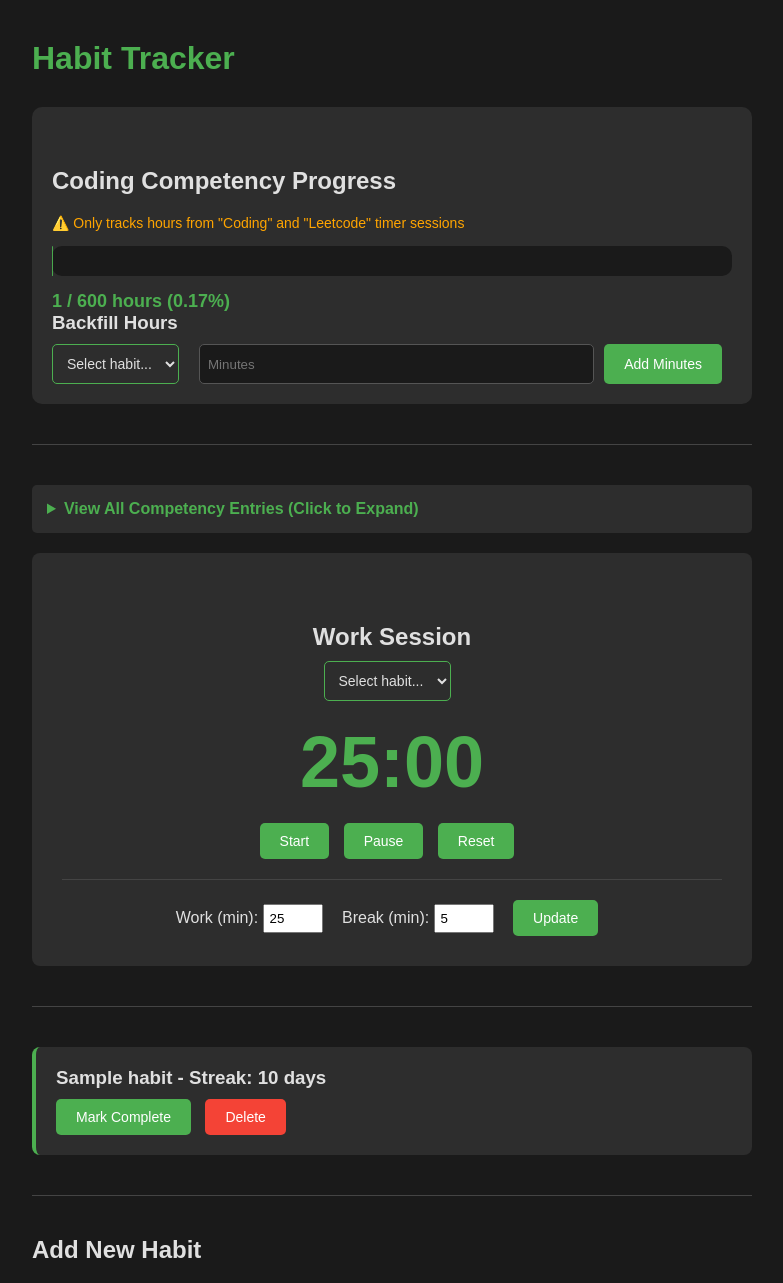
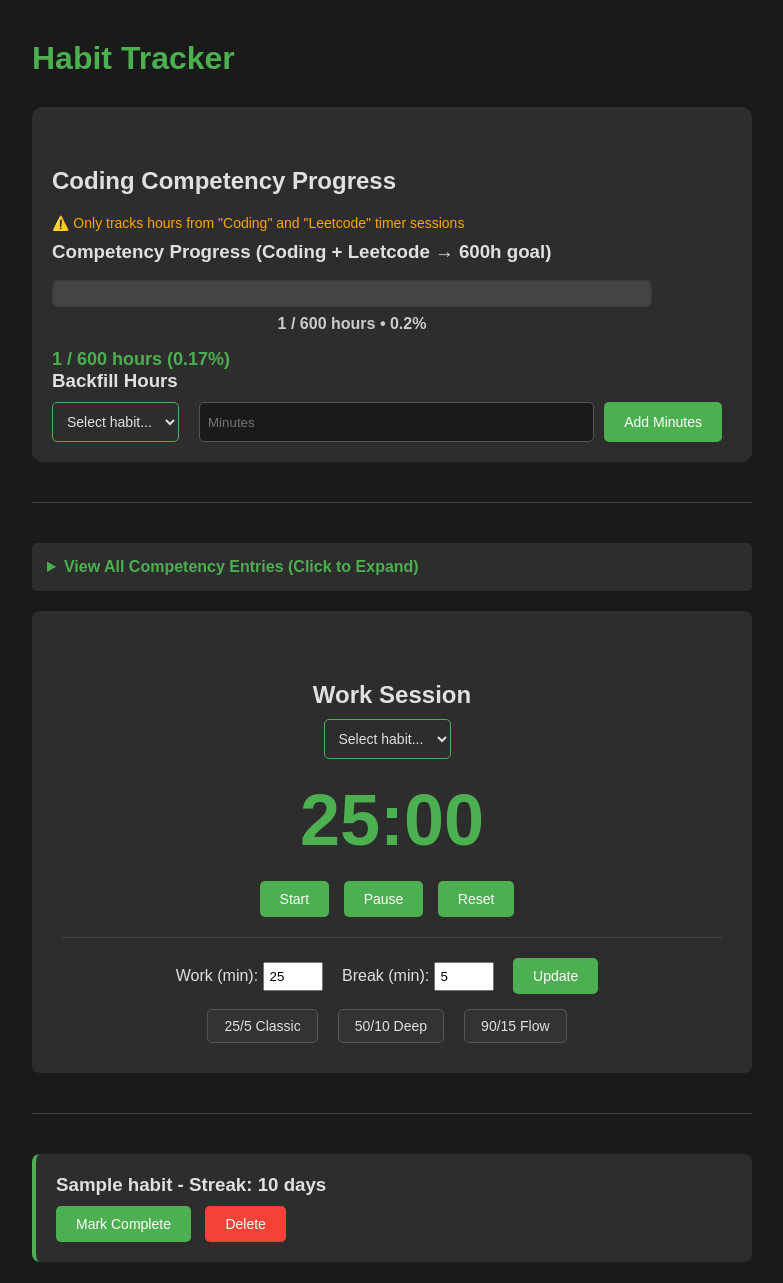
Before and after one commit to cliang100/Habit-tracker, a Flask app: template templates/index.html in a window 1280 px wide. Shown: the top 1283 px of the page, without its empty margins (248-1031 px from the left). Run offline with Flask 3, Linux system fonts and the light colour scheme; the template is opened without the code that fills it: most values are stand-ins (such as "Sample title", 1, 10 or a date in 2020).

Commit message:
Added split progress bar and preset pomodoro buttons. Updated readme to include more untracked backlog times.

```diff
--- a/app.py
+++ b/app.py
@@ -79,9 +79,14 @@ def home():
     c.execute("SELECT habit_name FROM habits_list")
     habits = [row[0] for row in c.fetchall()]
 
-    # Get total competency hours
-    c.execute("SELECT SUM(hours) FROM competency_hours")
-    total_hours = c.fetchone()[0] or 0
+    # Get total competency hours by habit
+    c.execute("SELECT SUM(hours) FROM competency_hours WHERE habit_name = 'Coding'")
+    coding_hours = c.fetchone()[0] or 0
+
+    c.execute("SELECT SUM(hours) FROM competency_hours WHERE habit_name = 'Leetcode'")
+    leetcode_hours = c.fetchone()[0] or 0
+
+    total_hours = coding_hours + leetcode_hours
 
     # Get all competency entries for display
     c.execute("SELECT id, date, hours, source, habit_name FROM competency_hours ORDER BY date DESC")
@@ -104,7 +109,10 @@ def home():
         })
 
     conn.close()
-    return render_template('index.html', habits=habit_data, total_hours=round(total_hours, 2),
+    return render_template('index.html', habits=habit_data,
+                           total_hours=round(total_hours, 2),
+                           coding_hours=round(coding_hours, 2),
+                           leetcode_hours=round(leetcode_hours, 2),
                            competency_entries=competency_entries)
 
 @app.route('/complete/<habit_name>', methods=['POST'])
--- a/static/style.css
+++ b/static/style.css
@@ -256,17 +256,38 @@ input[type="date"] {
 
 .progress-container {
     width: 100%;
-    background-color: #1a1a1a;
-    border-radius: 10px;
-    height: 30px;
-    margin: 15px 0;
+    max-width: 600px;          /* optional: nicer on wide screens */
+    margin: 1rem 0;
 }
 
 .progress-bar {
+    height: 28px;              /* a bit thicker = easier to see */
+    background: #444;          /* dark background for dark mode */
+    border-radius: 6px;
+    overflow: hidden;
+    position: relative;
+    box-shadow: inset 0 1px 3px rgba(0,0,0,0.4);
+}
+
+.coding-segment {
     height: 100%;
-    background: linear-gradient(90deg, #4CAF50, #45a049);
-    border-radius: 10px;
-    transition: width 0.3s ease;
+    background: #4CAF50;       /* green */
+    float: left;
+    transition: width 0.6s ease;
+}
+
+.leetcode-segment {
+    height: 100%;
+    background: #2196F3;       /* blue */
+    float: left;
+    transition: width 0.6s ease;
+}
+
+.progress-label {
+    text-align: center;
+    margin-top: 0.5rem;
+    font-weight: bold;
+    color: #ccc;
 }
 
 .hours-display {
@@ -326,3 +347,26 @@ summary {
     padding: 5px 10px;
     font-size: 12px;
 }
+
+.preset-buttons {
+    margin-top: 15px;
+    display: flex;
+    flex-wrap: wrap;
+    gap: 10px;
+    justify-content: center;
+}
+
+.preset-buttons button {
+    background-color: #333;
+    color: #e0e0e0;
+    border: 1px solid #555;
+    padding: 8px 16px;
+    border-radius: 5px;
+    cursor: pointer;
+    font-size: 14px;
+}
+
+.preset-buttons button:hover {
+    background-color: #4CAF50;
+    border-color: #4CAF50;
+}
--- a/static/timer.js
+++ b/static/timer.js
@@ -89,5 +89,11 @@ function logCompetencyHours(minutes) {
     });
 }
 
+function setPreset(workMin, breakMin) {
+    document.getElementById('work-duration').value = workMin;
+    document.getElementById('break-duration').value = breakMin;
+    updateSettings();
+}
+
 // Initialize on page load
 updateDisplay();
--- a/templates/index.html
+++ b/templates/index.html
@@ -10,8 +10,18 @@
     <div class="competency-tracker">
         <h2>Coding Competency Progress</h2>
         <p class="competency-notice">⚠️ Only tracks hours from "Coding" and "Leetcode" timer sessions</p>
+
+        <h3>Competency Progress (Coding + Leetcode → 600h goal)</h3>
         <div class="progress-container">
-            <div class="progress-bar" style="width: {{ (total_hours / 600 * 100) }}%"></div>
+            <div class="progress-bar">
+                <div class="coding-segment"
+                    style="width: {{ (coding_hours / 600 * 100) | round(2) }}%;"></div>
+                <div class="leetcode-segment"
+                    style="width: {{ (leetcode_hours / 600 * 100) | round(2) }}%;"></div>
+            </div>
+            <div class="progress-label">
+                {{ total_hours | round(1) }} / 600 hours • {{ (total_hours / 600 * 100) | round(1) }}%
+            </div>
         </div>
         <p class="hours-display">{{ total_hours }} / 600 hours ({{ ((total_hours / 600 * 100) | round(2)) }}%)</p>
 
@@ -27,6 +37,7 @@
         </form>
     </div>
     <hr>
+
 
     <details>
         <summary>View All Competency Entries (Click to Expand)</summary>
@@ -71,6 +82,11 @@
             <label>Work (min): <input type="number" id="work-duration" value="25" min="1"></label>
             <label>Break (min): <input type="number" id="break-duration" value="5" min="1"></label>
             <button onclick="updateSettings()">Update</button>
+        </div>
+        <div class="preset-buttons">
+            <button type="button" onclick="setPreset(25, 5)">25/5 Classic</button>
+            <button type="button" onclick="setPreset(50, 10)">50/10 Deep</button>
+            <button type="button" onclick="setPreset(90, 15)">90/15 Flow</button>
         </div>
     </div>
     <hr>
```
Also changed, not shown: README.md.
